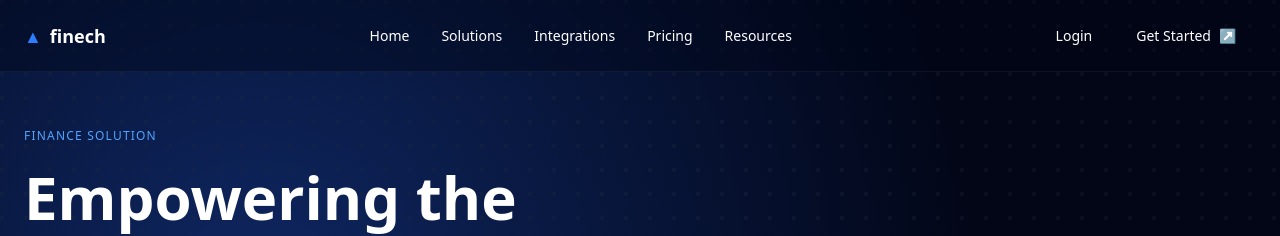
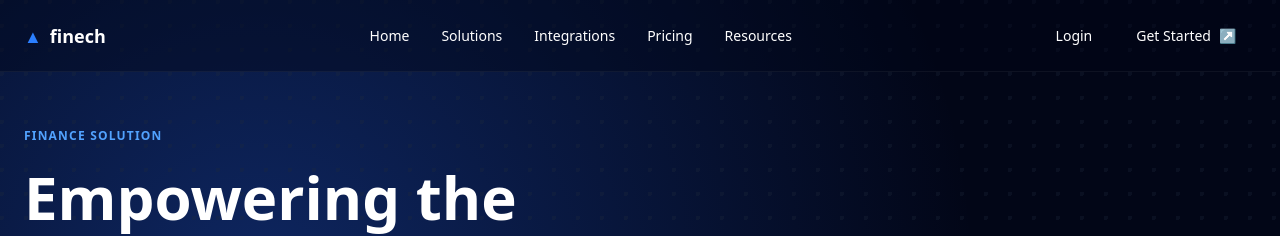
Before and after one commit to AyushNetTech/Finech-Web, a Next.js app: page / in a window 1280 px wide. Shown: the top 236 px of the page. Built offline with nearby package versions, Linux system fonts and the light colour scheme.

Commit message:
improve ui of the mailbox in herosetion

```diff
--- a/src/components/sections/HeroSection.tsx
+++ b/src/components/sections/HeroSection.tsx
@@ -13,7 +13,7 @@ export default function HeroSection() {
 
         {/* LEFT CONTENT */}
         <div>
-          <p className="text-xs uppercase tracking-widest text-blue-400 mb-4">
+          <p className="text-xs uppercase tracking-widest text-blue-400 mb-4 font-bold">
             Finance Solution
           </p>
 
```
